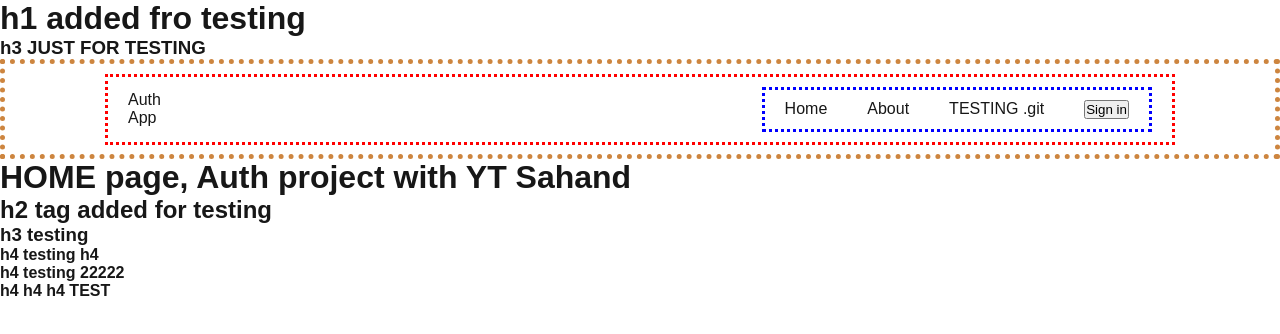
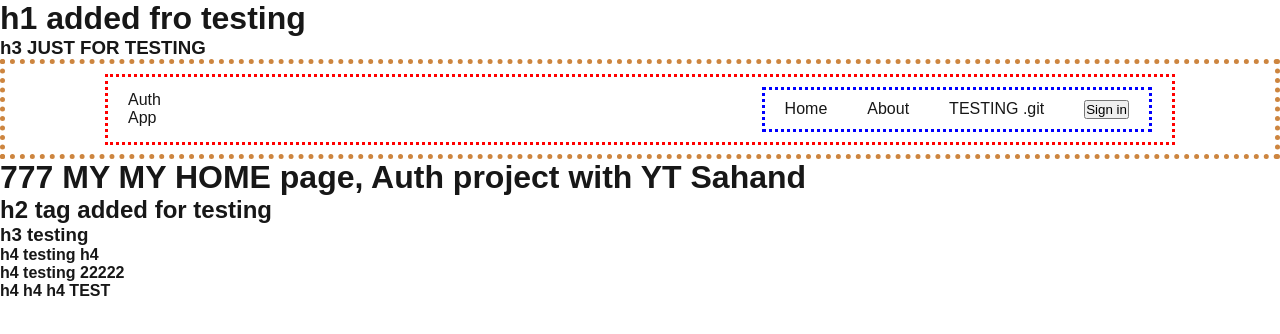
Before and after one commit to IT-AI-11/next-auth-app, a Next.js app: page / in a window 1280 px wide. Shown: the top 334 px of the page. Built offline with nearby package versions, Linux system fonts and the light colour scheme; no server answers.

Commit message:
home pahe MY MY

```diff
--- a/src/app/page.js
+++ b/src/app/page.js
@@ -4,7 +4,7 @@ import styles from "./page.module.css";
 export default function Home() {
   return (
     <div >
-         <h1> HOME page, Auth project with YT Sahand</h1>
+         <h1> 777 MY MY HOME page, Auth project with YT Sahand</h1>
          <h2>h2 tag added for testing</h2>
          <h3>h3 testing</h3>
          <h4>h4 testing h4</h4>
```
